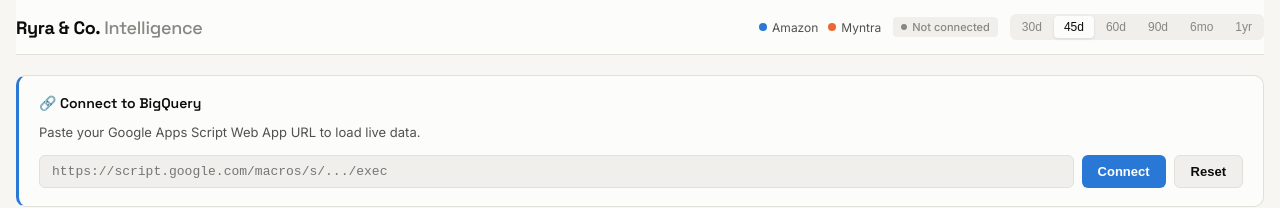
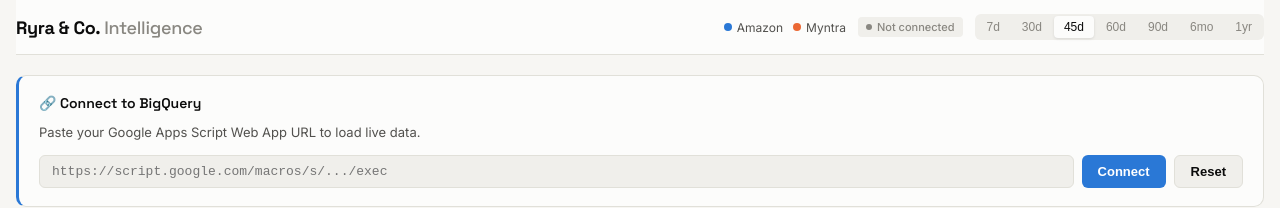
Before and after one commit to kami71539/ryrabrand, a plain HTML site: page index.html in a window 1280 px wide. Shown: the top 208 px of the page. Drawn offline with Linux system fonts and the light colour scheme.

Commit message:
Add files via upload

```diff
--- a/index.html
+++ b/index.html
@@ -166,6 +166,7 @@ tr:hover td{background:var(--sf2)}
     </div>
     <div class="badge" id="badge"><span class="dot"></span><span id="badgeTxt">Not connected</span></div>
     <div class="ftabs" id="rangeTabs">
+      <button class="ftab" data-range="7">7d</button>
       <button class="ftab" data-range="30">30d</button>
       <button class="ftab active" data-range="45">45d</button>
       <button class="ftab" data-range="60">60d</button>
```
